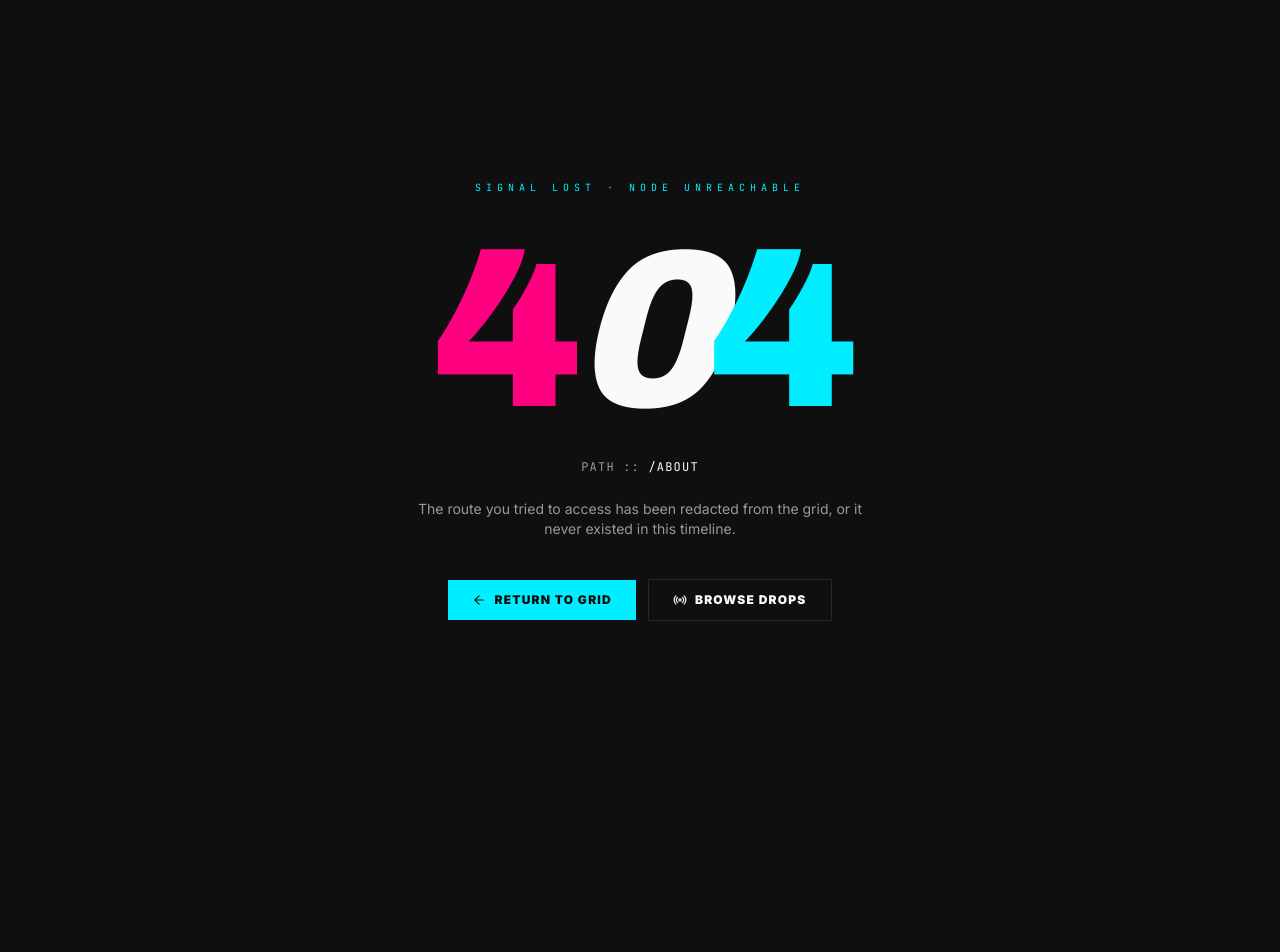
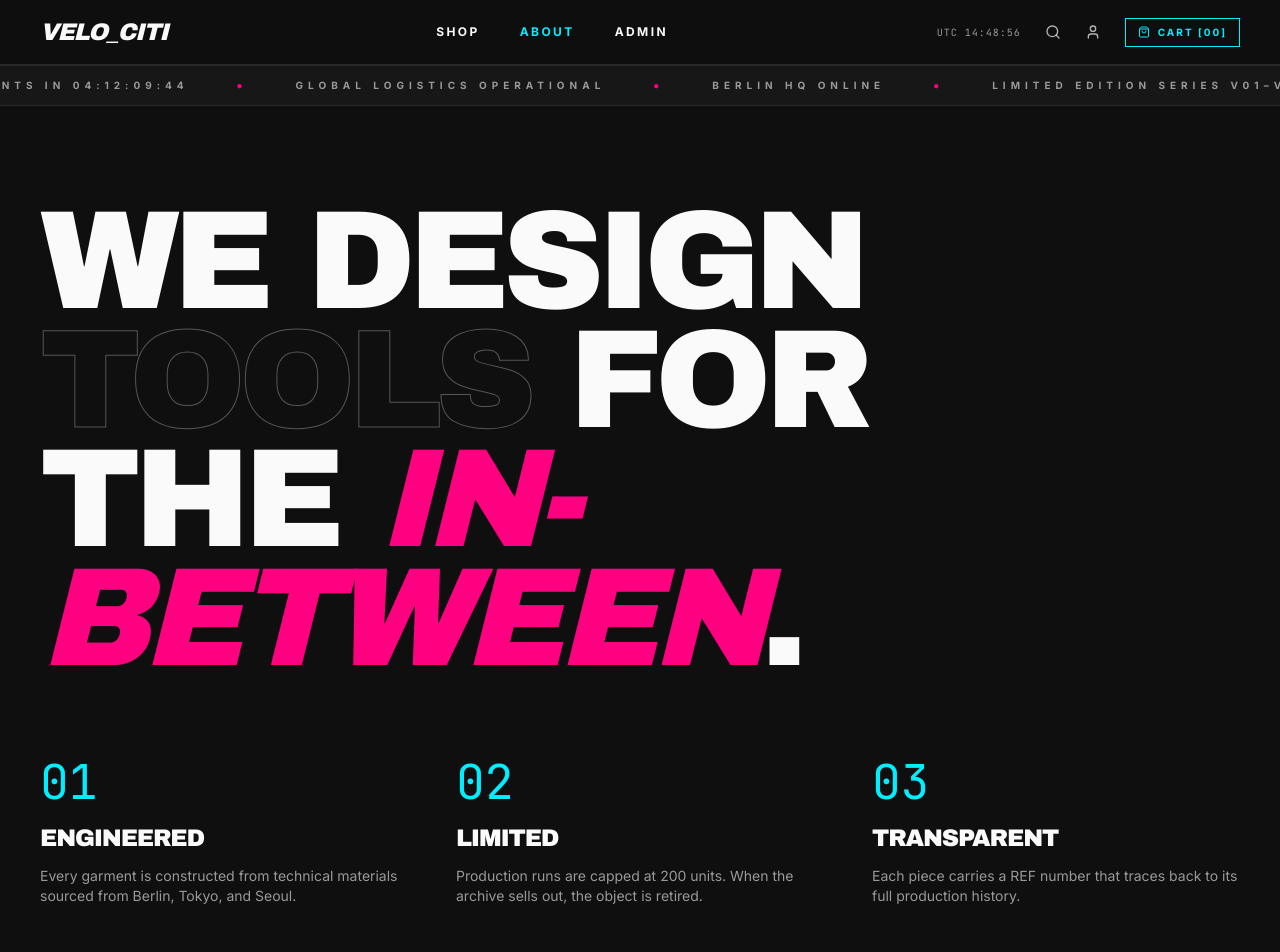
Before and after one commit to xXD4rkSoulXx/Base-Ecommerce-Spring-React, a React (Vite) app in the folder frontend/: page /about in a window 1280 px wide. Before the commit this address had no page. Shown: the top 952 px of the page. Before the commit the page ends 800 px from the top, so only its background shows below. Built offline with nearby package versions, Linux system fonts and the light colour scheme.

Commit message:
About Page

```diff
--- a/frontend/src/App.tsx
+++ b/frontend/src/App.tsx
@@ -2,12 +2,14 @@ import { Route, Routes } from "react-router-dom";
 import Layout from "./layouts/Layout";
 import Home from "./pages/Home";
 import NotFound from "./pages/NotFound";
+import About from "./pages/About";
 
 export default function App() {
   return (
     <Routes>
       <Route element={<Layout />}>
         <Route path="/" element={<Home />} />
+        <Route path="/about" element={<About />} />
       </Route>
       <Route path="*" element={<NotFound />} />
     </Routes>
--- /dev/null
+++ b/frontend/src/pages/About.tsx
@@ -0,0 +1,22 @@
+const About = () => (
+  <div className="mx-auto max-w-[1440px] px-6 py-20 md:px-10">
+    <h1 className="mt-4 max-w-5xl font-display text-6xl uppercase leading-[0.85] tracking-tighter md:text-8xl lg:text-[140px]">
+      We design <span className="text-outline">tools</span> for the <span className="italic text-neon-pink">in-between</span>.
+    </h1>
+    <div className="mt-20 grid gap-12 md:grid-cols-3">
+      {[
+        ["01", "Engineered", "Every garment is constructed from technical materials sourced from Berlin, Tokyo, and Seoul."],
+        ["02", "Limited", "Production runs are capped at 200 units. When the archive sells out, the object is retired."],
+        ["03", "Transparent", "Each piece carries a REF number that traces back to its full production history."],
+      ].map(([num, title, body]) => (
+        <div key={num}>
+          <p className="font-mono text-5xl text-neon-cyan">{num}</p>
+          <h3 className="mt-4 font-display text-2xl uppercase tracking-tighter">{title}</h3>
+          <p className="mt-3 text-sm text-muted-foreground">{body}</p>
+        </div>
+      ))}
+    </div>
+  </div>
+);
+
+export default About;
```
